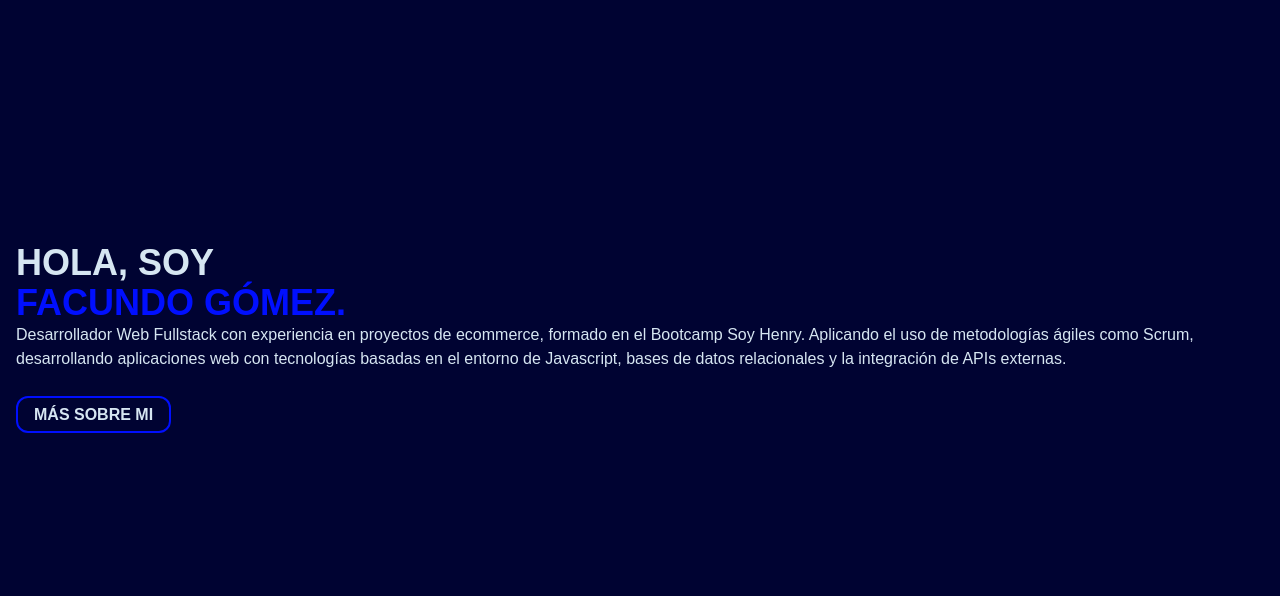
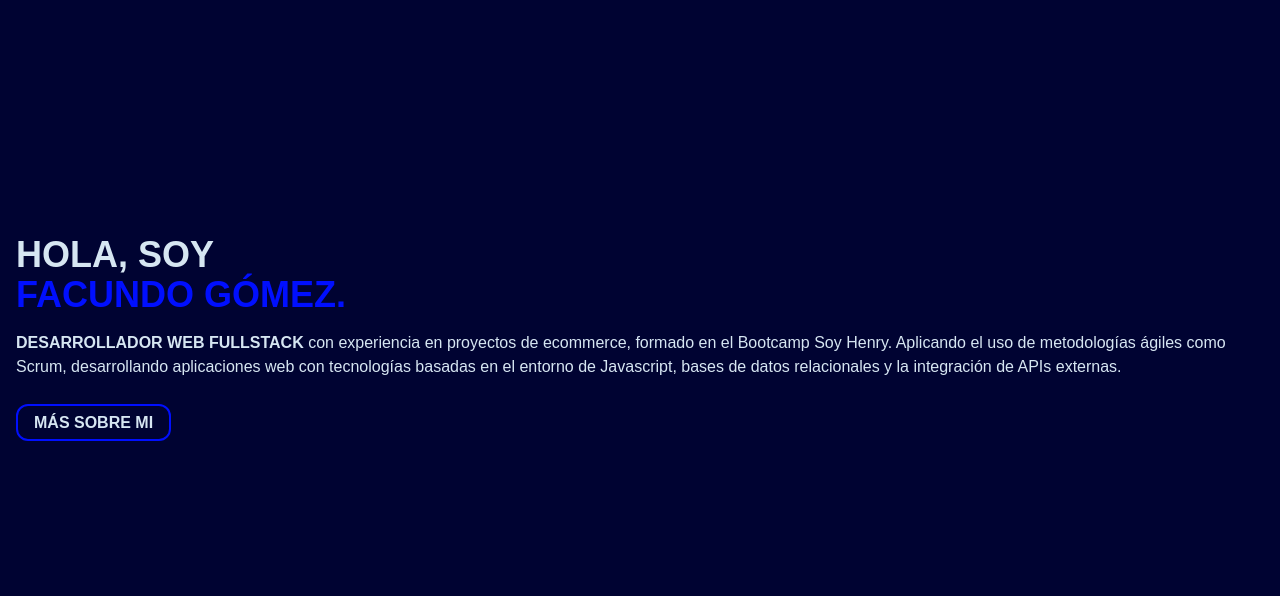
Before and after one commit to FacuuGomez/portfolio-v2, a website: page src/index.html in a window 1280 px wide. Shown: the part 65-661 px from the top of the page. Drawn offline with Linux system fonts and the light colour scheme.

Commit message:
fix main text 2

```diff
--- a/src/index.html
+++ b/src/index.html
@@ -168,12 +168,13 @@
 						<span class="text-[--primary-color] block">FACUNDO GÓMEZ.</span>
 					</h1>
 					<!-- <h2 class="mb-4 text-2xl font-semibold">DESARROLLADOR FULLSTACK.</h2> -->
-					<p>
-						Desarrollador Web Fullstack con experiencia en proyectos de
-						ecommerce, formado en el Bootcamp Soy Henry. Aplicando el uso de
-						metodologías ágiles como Scrum, desarrollando aplicaciones web con
-						tecnologías basadas en el entorno de Javascript, bases de datos
-						relacionales y la integración de APIs externas.
+					<p class="mt-4">
+						<span class="font-semibold">DESARROLLADOR WEB FULLSTACK</span> con
+						experiencia en proyectos de ecommerce, formado en el Bootcamp Soy
+						Henry. Aplicando el uso de metodologías ágiles como Scrum,
+						desarrollando aplicaciones web con tecnologías basadas en el entorno
+						de Javascript, bases de datos relacionales y la integración de APIs
+						externas.
 					</p>
 
 					<div class="w-full mt-8">
```
Also changed, not shown: dist/index.html.
